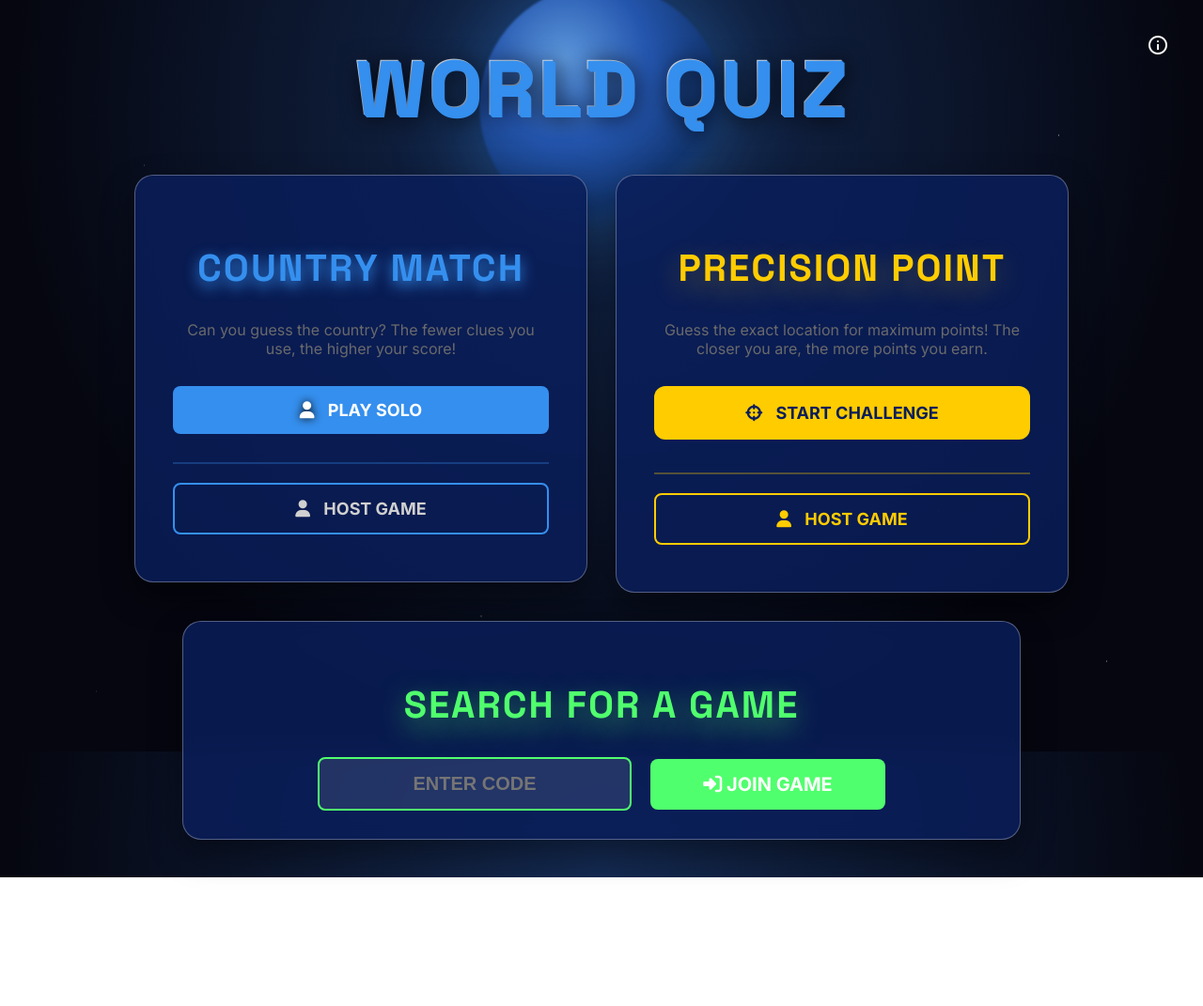
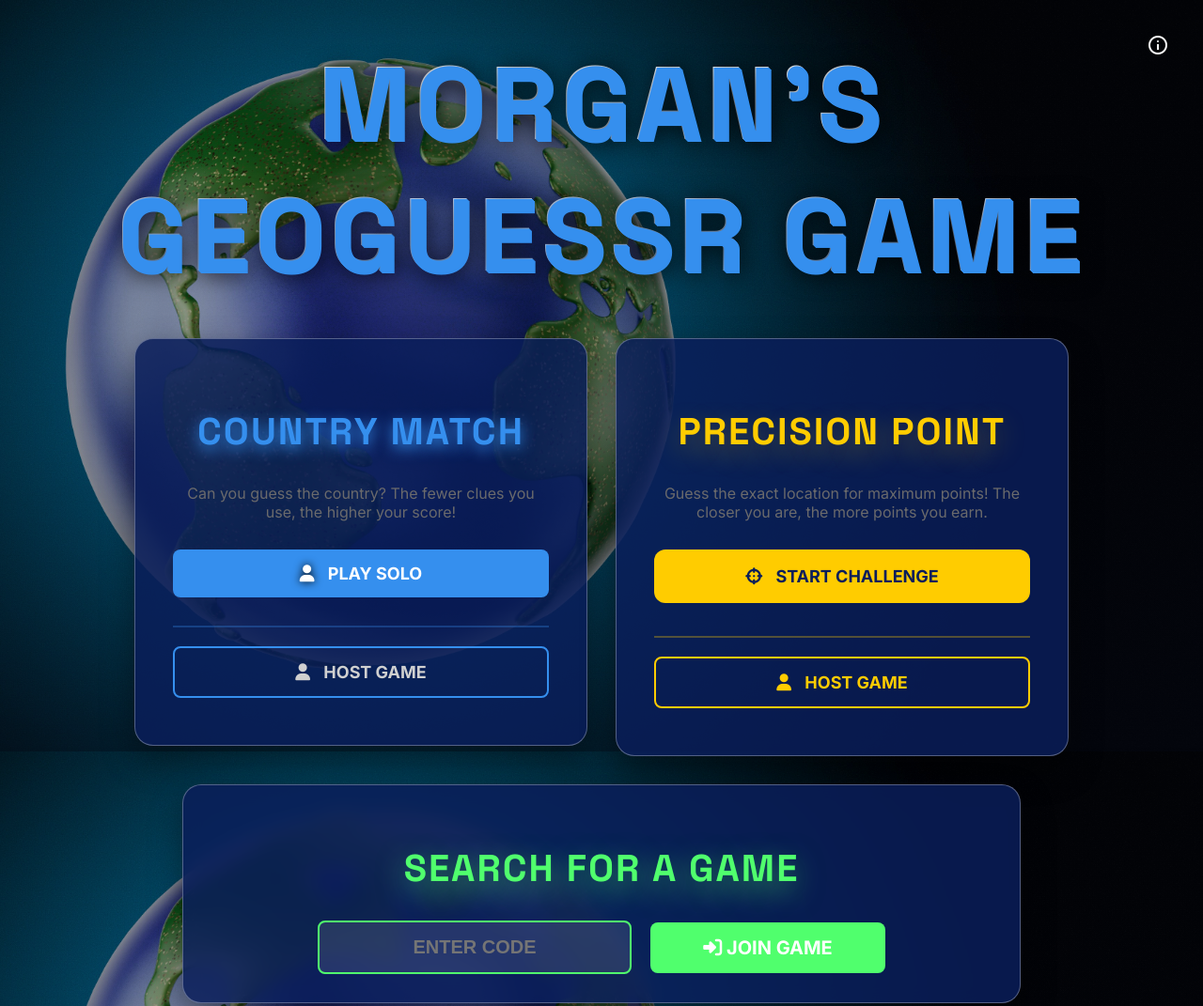
Before and after one commit to Morgan-barry/geoguessr-node-version--1-, a website: page public/mainMenu.html in a window 1280 px wide. Shown: the top 1071 px of the page at 94% size. Before the commit the page ends 934 px from the top, so only its background shows below. Drawn offline with nearby package versions, Linux system fonts and the light colour scheme.

Commit message:
revert main menu

```diff
--- a/public/mainMenu.html
+++ b/public/mainMenu.html
@@ -3,19 +3,15 @@
 <head>
     <title>World Quiz Main Menu</title>
     <style>
+        /* Full-screen background image with a dark overlay for better text visibility */
         body {
-            background:
-                radial-gradient(1px 1px at 12% 22%, rgba(255,255,255,0.9), transparent 60%),
-                radial-gradient(1px 1px at 78% 68%, rgba(255,255,255,0.75), transparent 60%),
-                radial-gradient(1.5px 1.5px at 40% 82%, rgba(255,255,255,0.65), transparent 60%),
-                radial-gradient(1.5px 1.5px at 88% 18%, rgba(255,255,255,0.8), transparent 60%),
-                radial-gradient(1px 1px at 8% 92%, rgba(255,255,255,0.55), transparent 60%),
-                radial-gradient(1px 1px at 55% 12%, rgba(255,255,255,0.6), transparent 60%),
-                radial-gradient(1.5px 1.5px at 92% 88%, rgba(255,255,255,0.7), transparent 60%),
-                radial-gradient(ellipse at 50% 15%, #142a52 0%, #05060f 70%);
-            background-repeat: repeat, repeat, repeat, repeat, repeat, repeat, repeat, no-repeat;
-            background-size: 260px 260px, 260px 260px, 260px 260px, 260px 260px, 260px 260px, 260px 260px, 260px 260px, cover;
+            background-image:
+                linear-gradient(180deg, rgba(4,8,22,0.25) 0%, rgba(4,8,22,0.35) 60%, rgba(4,8,22,0.5) 100%),
+                url(bg.jpg);
+            background-repeat: no-repeat;
+            background-position: center;
             background-attachment: fixed;
+            background-size: cover;
             margin: 0;
             display: flex;
             flex-direction: column;
@@ -27,31 +23,12 @@
             box-sizing: border-box;
         }
 
-        .titleWrap {
-            position: relative;
-            display: flex;
-            align-items: center;
-            justify-content: center;
-        }
-
-        .globeEmblem {
-            position: absolute;
-            width: 260px;
-            height: 260px;
-            border-radius: 50%;
-            background: radial-gradient(circle at 35% 30%, #6fb3ff 0%, #2a63c9 35%, #133a7a 65%, transparent 75%);
-            filter: blur(1px) drop-shadow(0 0 50px rgba(53,143,238,0.55));
-            opacity: 0.8;
-            z-index: 0;
-            pointer-events: none;
-        }
-
         /*header styling for the main title of game */
        h1 {
             font-family: 'Space Grotesk', sans-serif;
-            font-size: clamp(40px, 6.5vw, 84px);
+            font-size: clamp(52px, 9vw, 110px);
             font-weight: 700;
-            letter-spacing: 4px;
+            letter-spacing: 6px;
             background: linear-gradient(180deg, #ffffff 0%, #d6e7ff 55%, #8fbdfb 100%);
             -webkit-background-clip: text;
             background-clip: text;
@@ -64,8 +41,6 @@
                 4px 4px 24px rgba(0,0,0,0.85);
             margin: 0 0 40px 0;
             text-align: center;
-            position: relative;
-            z-index: 1;
         }
 
         /* container for the two game mode boxes, uses flexbox to position them side by side with some gap */
@@ -137,7 +112,7 @@
             to { opacity: 1; transform: translateY(0); }
         }
 
-        h1, .titleWrap, .menuContainer, .JoinGameBox {
+        h1, .menuContainer, .JoinGameBox {
             animation: riseFadeIn 0.6s ease both;
         }
         .menuContainer { animation-delay: 0.15s; }
@@ -251,10 +226,7 @@
         </span>
     </button>
 
-    <div class="titleWrap">
-        <div class="globeEmblem"></div>
-        <h1>WORLD QUIZ</h1>
-    </div>
+    <h1>MORGAN'S GEOGUESSR GAME</h1>
 
     <div id="infoModal" class="modalOverlay" style="display:none;">
         <div class="modalContent">
```
